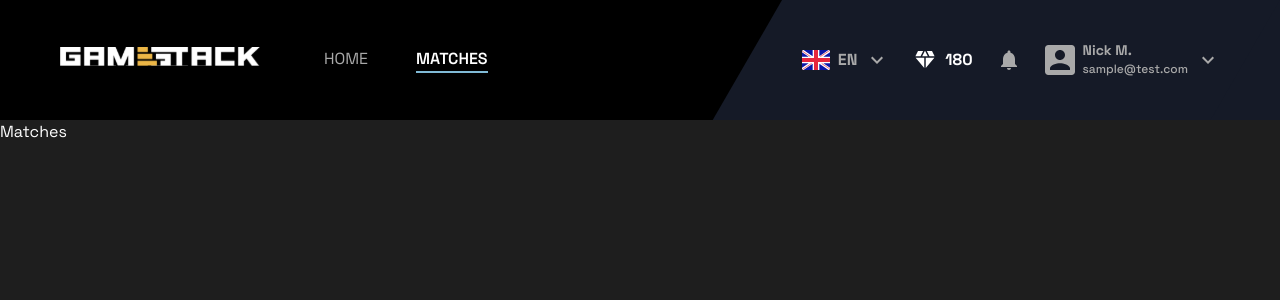
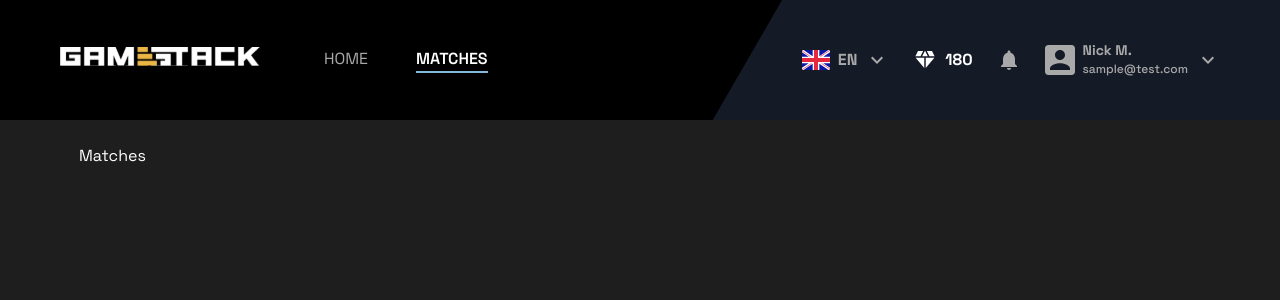
Before and after one commit to denniscual/gamestack, a React (Create React App) app in the folder app/: page /matches in a window 1280 px wide. Shown: the top 300 px of the page. Built offline with nearby package versions, Linux system fonts and the light colour scheme.

Commit message:
rename components and create Main component

```diff
--- a/app/src/features/components/PageLayout.tsx
+++ b/app/src/features/components/PageLayout.tsx
@@ -17,12 +17,12 @@ import NotificationsIcon from "@mui/icons-material/Notifications";
 export function PageLayout() {
   return (
     <PageLayoutWrapper>
-      <HeaderWrapper
+      <Header
         direction="row"
         // @ts-expect-error Not sure why Material UI didn't properly type this.
         component="header"
       >
-        <NavWrapper
+        <Nav
           direction="row"
           spacing={8}
           alignItems="center"
@@ -36,8 +36,8 @@ export function PageLayout() {
             <NavLink to="">Home</NavLink>
             <NavLink to="matches">Matches</NavLink>
           </Stack>
-        </NavWrapper>
-        <ProfileActionsWrapper alignItems="center" direction="row" spacing={3}>
+        </Nav>
+        <ProfileActions alignItems="center" direction="row" spacing={3}>
           <ProfileActionLayout>
             <GBFlagIcon />
             <span>EN</span>
@@ -51,15 +51,15 @@ export function PageLayout() {
             <NotificationsIcon />
           </ProfileActionLayout>
           <ProfileAvatarAction />
-        </ProfileActionsWrapper>
-      </HeaderWrapper>
-      <main>
+        </ProfileActions>
+      </Header>
+      <Main>
         <ErrorBoundary>
           <Suspense fallback={<div>Fetching data...</div>}>
             <Outlet />
           </Suspense>
         </ErrorBoundary>
-      </main>
+      </Main>
     </PageLayoutWrapper>
   );
 }
@@ -97,16 +97,16 @@ const PageLayoutWrapper = styled("div")({
   minHeight: "100vh",
 });
 
-const HeaderWrapper = styled(Stack)(({ theme }) => ({
+const Header = styled(Stack)(({ theme }) => ({
   backgroundColor: theme.palette.secondary.main,
 }));
 
-const NavWrapper = styled(Stack)({
+const Nav = styled(Stack)({
   padding: "40px 60px 40px 60px",
   flex: 1,
 });
 
-const ProfileActionsWrapper = styled(Stack)(({ theme }) => ({
+const ProfileActions = styled(Stack)(({ theme }) => ({
   zIndex: 2,
   position: "relative",
   padding: "40px 60px 40px 20px",
@@ -150,3 +150,9 @@ const ProfileActionLayout: FC<{ isEmphasized?: boolean; spacing?: number }> = ({
     </Typography>
   );
 };
+
+const Main = styled("main")(({ theme }) => ({
+  padding: theme.spacing(3),
+  margin: "auto",
+  maxWidth: 1170,
+}));
```
